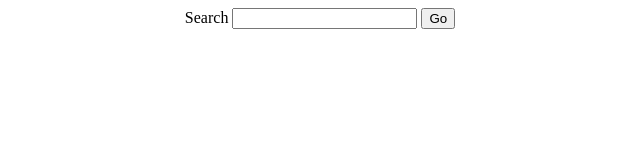
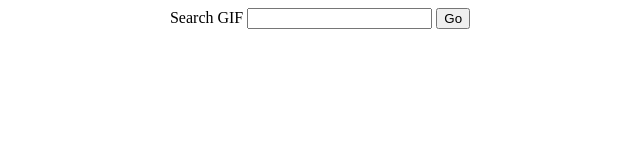
Before and after one commit to Kyo1y/giphy-api, a plain HTML site: page index.html in a window 1280 px wide. Shown: the whole page, without its empty margins (320-960 px from the left). Drawn offline with Linux system fonts and the light colour scheme.

Commit message:
add "gif" to title

```diff
--- a/index.html
+++ b/index.html
@@ -21,7 +21,7 @@
     <main>
         <div class="main-container">
             <form>
-                <label for="search">Search</label>
+                <label for="search">Search GIF</label>
                 <input id= "search" type="search">
                 <button id="btnSearch">Go</button>
         </form>
```
